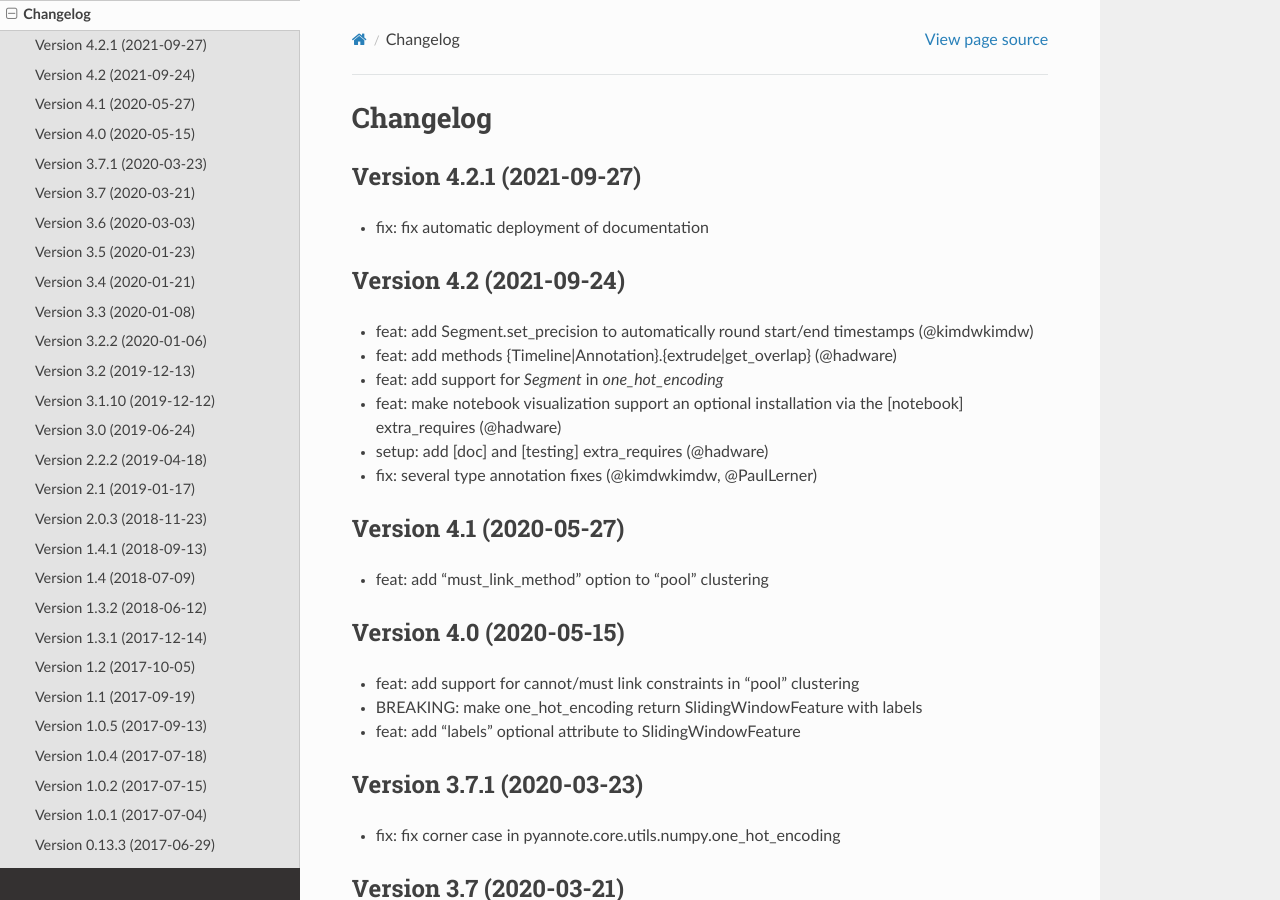
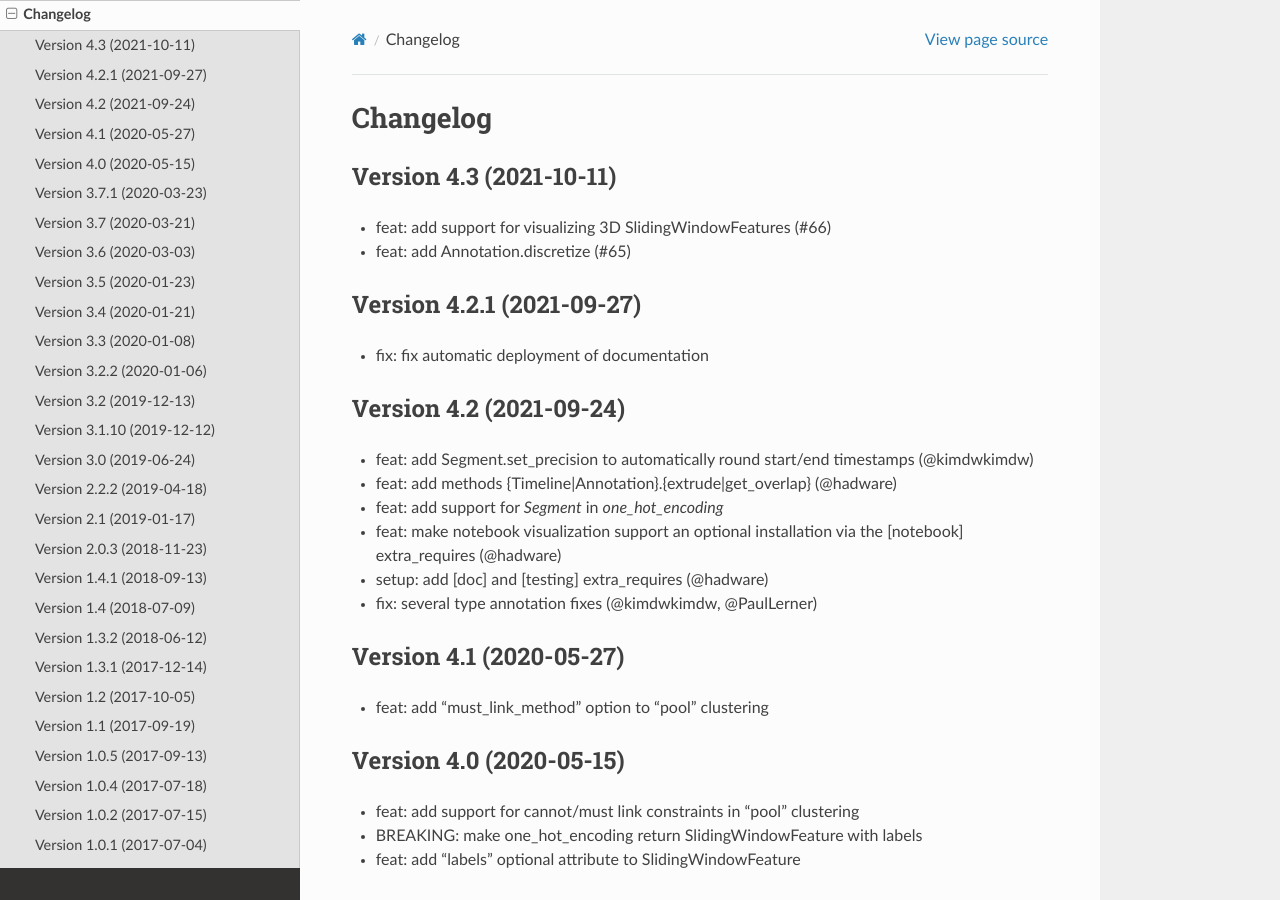
Before and after one commit to pyannote/pyannote-core, a Sphinx documentation site: the page built from doc/source/changelog.rst, in a window 1280 px wide and 900 px high. Built offline with Sphinx 7.4.7 and the Read the Docs theme 2.0.0, drawn with Linux system fonts in a browser that asks for light colours.

Commit message:
doc: update changelog

```diff
--- a/doc/source/changelog.rst
+++ b/doc/source/changelog.rst
@@ -1,6 +1,12 @@
 #########
 Changelog
 #########
+
+Version 4.3 (2021-10-11)
+~~~~~~~~~~~~~~~~~~~~~~~~
+
+- feat: add support for visualizing 3D SlidingWindowFeatures (#66)
+- feat: add Annotation.discretize (#65)
 
 Version 4.2.1 (2021-09-27)
 ~~~~~~~~~~~~~~~~~~~~~~~~~~
```
